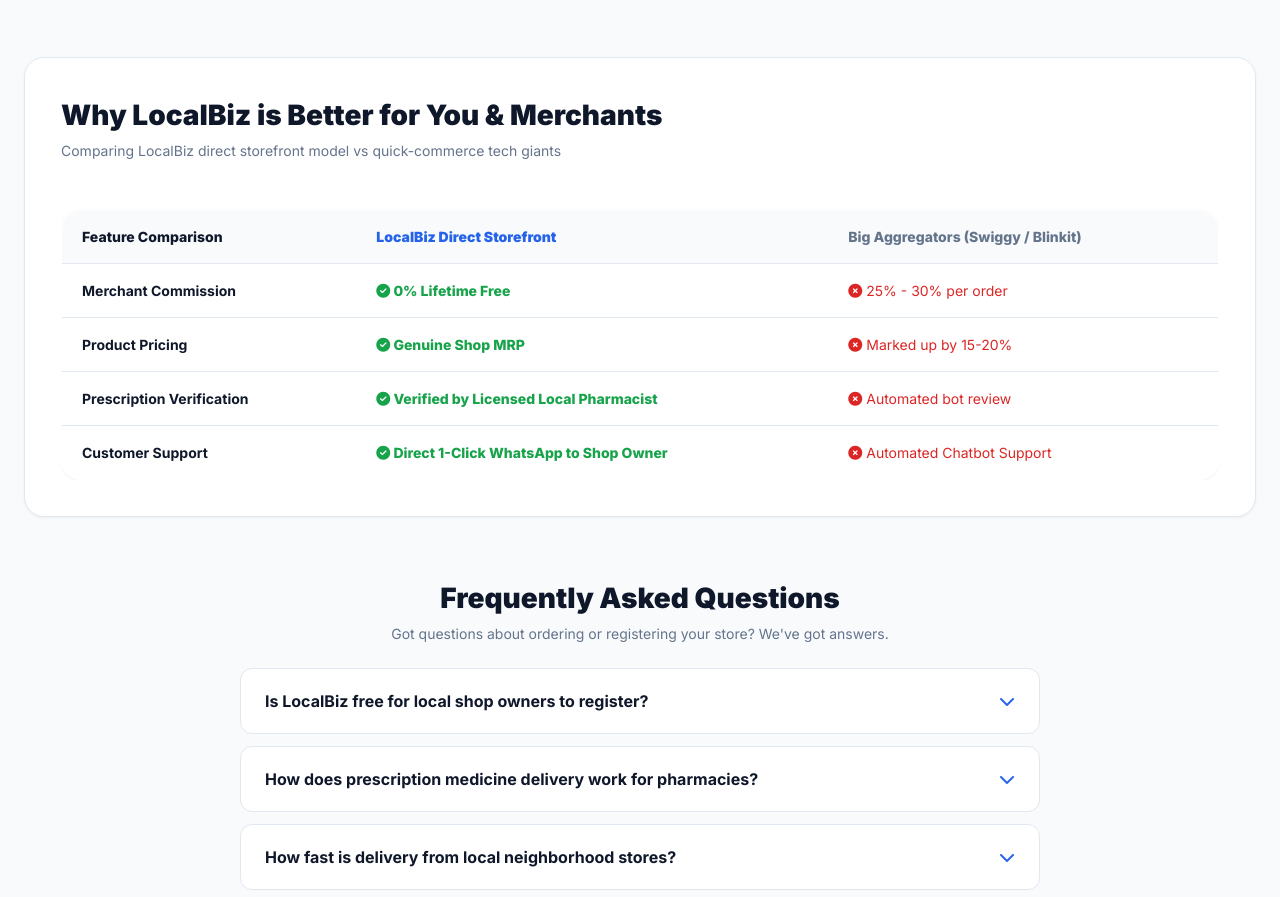
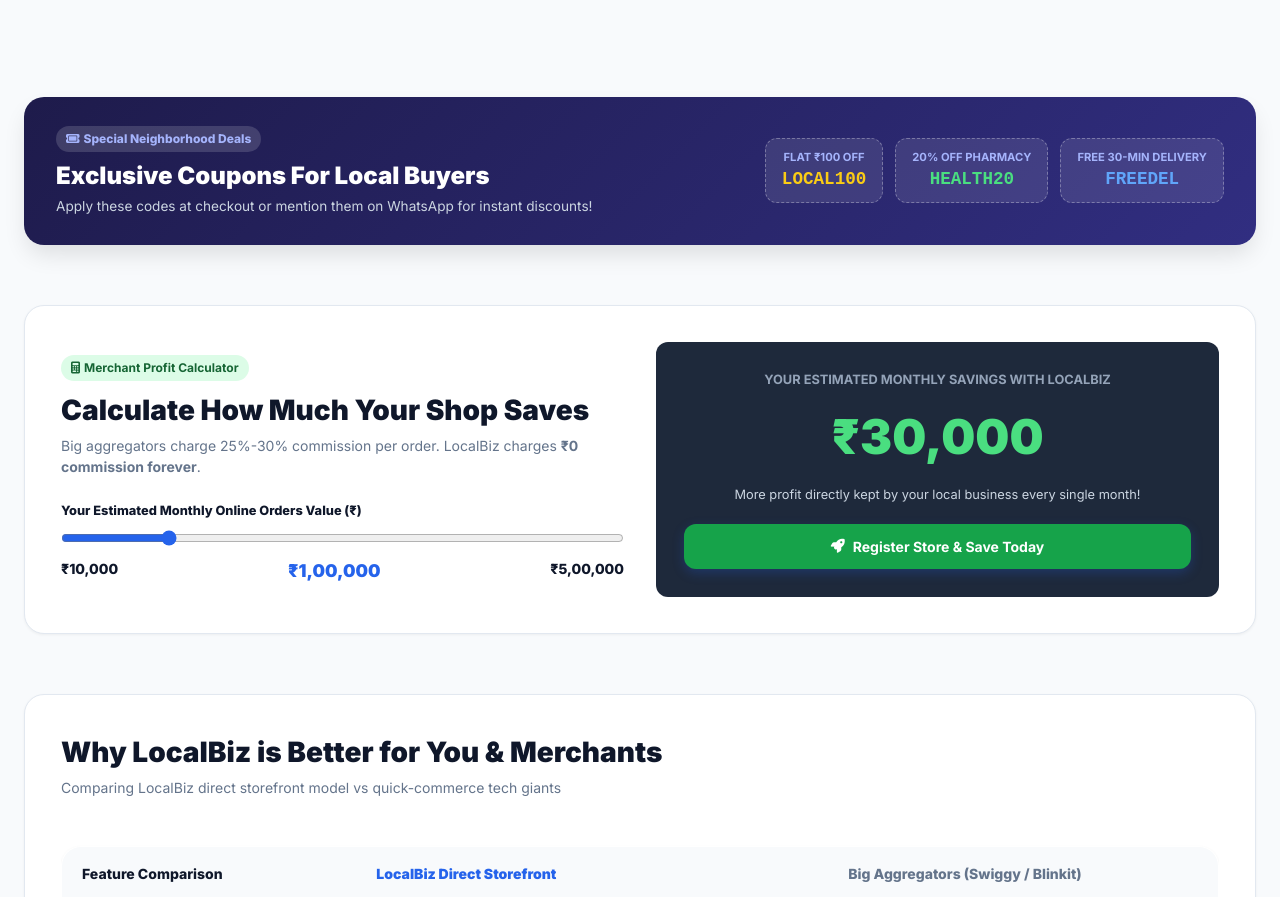
Before and after one commit to rishantjaisal/Social-internship, a website: page public/index.html in a window 1280 px wide. Shown: the part 2028-2925 px from the top of the page. Drawn offline with Linux system fonts and the light colour scheme; no server answers.

Commit message:
Add interactive merchant savings calculator and promo coupon banner

```diff
--- a/public/app.js
+++ b/public/app.js
@@ -325,6 +325,20 @@ document.addEventListener('DOMContentLoaded', () => {
     setInterval(showNextNotification, 10000);
   }
 
+  // Merchant Savings Calculator Slider
+  const salesRange = document.getElementById('salesRange');
+  const salesDisplay = document.getElementById('salesDisplay');
+  const savingsDisplay = document.getElementById('savingsDisplay');
+
+  if (salesRange && salesDisplay && savingsDisplay) {
+    salesRange.addEventListener('input', (e) => {
+      const val = parseInt(e.target.value, 10);
+      salesDisplay.textContent = `₹${val.toLocaleString('en-IN')}`;
+      const savings = Math.round(val * 0.3);
+      savingsDisplay.textContent = `₹${savings.toLocaleString('en-IN')}`;
+    });
+  }
+
   // Initial Load
   loadShops();
 });
--- a/public/index.html
+++ b/public/index.html
@@ -138,6 +138,60 @@
     </div>
   </section>
 
+  <!-- Featured Promo Coupon Codes Banner -->
+  <section class="container" style="margin-top: 40px;">
+    <div style="background: linear-gradient(135deg, #1e1b4b 0%, #312e81 100%); border-radius: var(--radius-lg); padding: 28px 32px; color: white; display: flex; justify-content: space-between; align-items: center; flex-wrap: wrap; gap: 20px; box-shadow: var(--shadow-lg);">
+      <div>
+        <span class="badge" style="background: rgba(255,255,255,0.15); color: #a5b4fc; font-weight: 800;"><i class="fa-solid fa-ticket"></i> Special Neighborhood Deals</span>
+        <h3 style="font-size: 1.5rem; font-weight: 900; margin-top: 6px;">Exclusive Coupons For Local Buyers</h3>
+        <p style="color: #cbd5e1; font-size: 0.85rem; margin-top: 2px;">Apply these codes at checkout or mention them on WhatsApp for instant discounts!</p>
+      </div>
+
+      <div style="display: flex; gap: 12px; flex-wrap: wrap;">
+        <div style="background: rgba(255,255,255,0.1); border: 1px dashed rgba(255,255,255,0.3); border-radius: var(--radius-md); padding: 10px 16px; text-align: center;">
+          <div style="font-size: 0.7rem; color: #a5b4fc; font-weight: 700; text-transform: uppercase;">Flat ₹100 Off</div>
+          <div style="font-family: monospace; font-size: 1.1rem; font-weight: 900; color: #facc15;">LOCAL100</div>
+        </div>
+        <div style="background: rgba(255,255,255,0.1); border: 1px dashed rgba(255,255,255,0.3); border-radius: var(--radius-md); padding: 10px 16px; text-align: center;">
+          <div style="font-size: 0.7rem; color: #a5b4fc; font-weight: 700; text-transform: uppercase;">20% Off Pharmacy</div>
+          <div style="font-family: monospace; font-size: 1.1rem; font-weight: 900; color: #4ade80;">HEALTH20</div>
+        </div>
+        <div style="background: rgba(255,255,255,0.1); border: 1px dashed rgba(255,255,255,0.3); border-radius: var(--radius-md); padding: 10px 16px; text-align: center;">
+          <div style="font-size: 0.7rem; color: #a5b4fc; font-weight: 700; text-transform: uppercase;">Free 30-Min Delivery</div>
+          <div style="font-family: monospace; font-size: 1.1rem; font-weight: 900; color: #60a5fa;">FREEDEL</div>
+        </div>
+      </div>
+    </div>
+  </section>
+
+  <!-- Interactive Merchant Savings Calculator -->
+  <section class="container" style="margin-top: 60px; margin-bottom: 60px;">
+    <div style="background: white; border-radius: var(--radius-lg); border: 1px solid var(--border); padding: 36px; box-shadow: var(--shadow-sm); display: grid; grid-template-columns: repeat(auto-fit, minmax(320px, 1fr)); gap: 32px; align-items: center;">
+      <div>
+        <span class="badge badge-success" style="margin-bottom: 8px;"><i class="fa-solid fa-calculator"></i> Merchant Profit Calculator</span>
+        <h2 style="font-size: 1.75rem; font-weight: 900;">Calculate How Much Your Shop Saves</h2>
+        <p style="color: var(--text-muted); font-size: 0.875rem; margin-top: 4px;">Big aggregators charge 25%-30% commission per order. LocalBiz charges <strong>₹0 commission forever</strong>.</p>
+
+        <div style="margin-top: 24px;">
+          <label style="font-size: 0.8rem; font-weight: 800; color: var(--text-main); display: block; margin-bottom: 8px;">Your Estimated Monthly Online Orders Value (₹)</label>
+          <input type="range" id="salesRange" min="10000" max="500000" step="5000" value="100000" style="width: 100%; accent-color: var(--primary);">
+          <div style="display: flex; justify-content: space-between; font-weight: 800; font-size: 0.875rem; margin-top: 6px;">
+            <span>₹10,000</span>
+            <span id="salesDisplay" style="color: var(--primary); font-weight: 900; font-size: 1.1rem;">₹1,00,000</span>
+            <span>₹5,00,000</span>
+          </div>
+        </div>
+      </div>
+
+      <div style="background: var(--dark-surface); color: white; border-radius: var(--radius-md); padding: 28px; text-align: center;">
+        <p style="font-size: 0.8rem; color: #94a3b8; font-weight: 700; text-transform: uppercase;">Your Estimated Monthly Savings With LocalBiz</p>
+        <h2 style="font-size: 3rem; font-weight: 900; color: #4ade80; margin: 12px 0;" id="savingsDisplay">₹30,000</h2>
+        <p style="font-size: 0.8rem; color: #cbd5e1;">More profit directly kept by your local business every single month!</p>
+        <a href="register.html" class="btn btn-primary" style="margin-top: 20px; width: 100%; background: #16a34a;"><i class="fa-solid fa-rocket"></i> Register Store & Save Today</a>
+      </div>
+    </div>
+  </section>
+
   <!-- Why LocalBiz vs Aggregators Section -->
   <section class="container" style="margin-bottom: 60px;">
     <div style="background: white; border-radius: var(--radius-lg); border: 1px solid var(--border); padding: 36px; box-shadow: var(--shadow-sm);">
```
